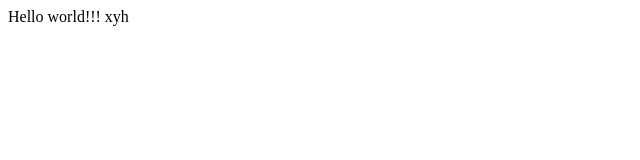
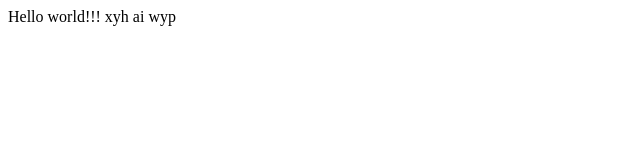
Before and after one commit to 2233322/git_learning, a plain HTML site: page index.html in a window 1280 px wide. Shown: the full height of the page, 0-640 px from the left. Drawn offline with Linux system fonts and the light colour scheme.

Commit message:
xyh ai wyp

```diff
--- a/index.html
+++ b/index.html
@@ -9,6 +9,6 @@
     Hello world!!!
 
 
-    xyh
+    xyh ai wyp
 </body>
 </html>
```
